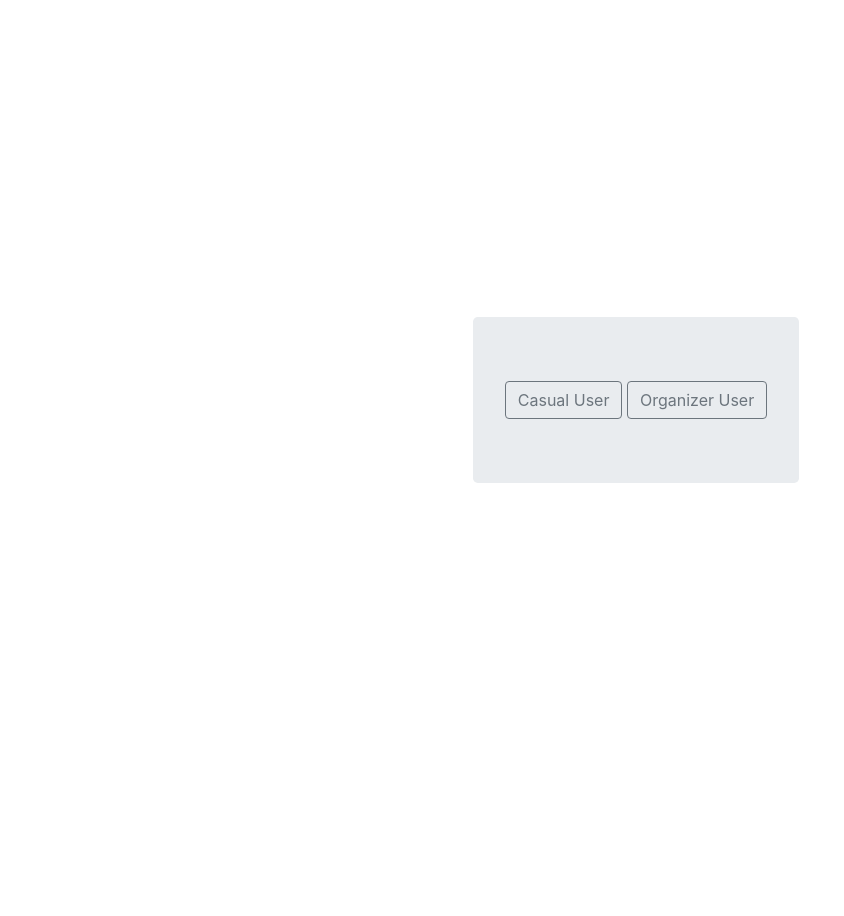
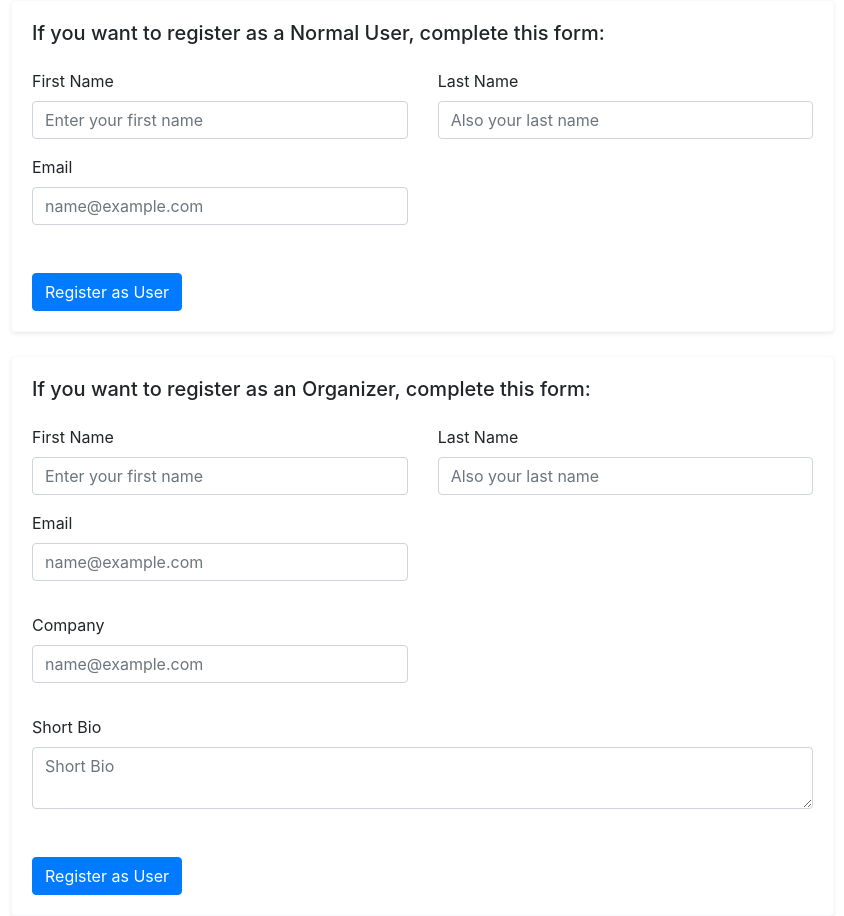
Before and after one commit to Marcolino99/exam_project, a Django app: template book2fest/templates/book2fest/choose_profile.html in a window 1280 px wide. Shown: the whole page, without its empty margins (4-848 px from the left). Before the commit the page ends 483 px from the top, so only its background shows below. Run offline with Django 3.2, Linux system fonts and the light colour scheme; the template is opened without the code that fills it, so the values that code supplies are empty; some libraries are stand-ins or nearby versions.

Commit message:
Complete Registration Form
Changed the choose page to complete registration page with to forms (one for user one for organizer)

```diff
--- a/book2fest/templates/book2fest/choose_profile.html
+++ b/book2fest/templates/book2fest/choose_profile.html
@@ -4,12 +4,107 @@
 
 
 {% block content %}
-<div class="container h-100 d-flex justify-content-center">
-    <div class="jumbotron my-auto">
-        <a href="{% url 'book2fest:user-profile' %}"><button type="button" class="btn btn-outline-secondary">Casual User</button></a>
-        <a href="{% url 'book2fest:organizer-profile' %}"><button type="button" class="btn btn-outline-secondary">Organizer User</button></a>
+    <main class="content">
+    <div class="column">
+        <form action="{% url 'book2fest:user-create' %}" method="POST" enctype="multipart/form-data">
+            {% csrf_token %}
+             <div class="col-12 col-xl-8">
+                    <div class="card card-body bg-white border-light shadow-sm mb-4">
+                        <h2 class="h5 mb-4">If you want to register as a Normal User, complete this form:</h2>
+                        <div class="row">
+                            <div class="col-md-6 mb-3">
+                                <div>
+                                    <label for="first_name">First Name</label>
+                                    <input name="first_name" class="form-control" id="first_name" type="text"
+                                           placeholder="Enter your first name"
+                                           required>
+                                </div>
+                            </div>
+                            <div class="col-md-6 mb-3">
+                                <div>
+                                    <label for="last_name">Last Name</label>
+                                    <input name="last_name" class="form-control" id="last_name" type="text"
+                                           placeholder="Also your last name"
+                                           required>
+                                </div>
+                            </div>
+                        </div>
+                        <div class="row">
+                            <div class="col-md-6 mb-3">
+                                <div class="form-group">
+                                    <label for="email">Email</label>
+                                    <input name="email" class="form-control" id="email" type="email"
+                                           placeholder="name@example.com" >
+                                </div>
+                            </div>
+                        </div>
+                        <div class="mt-3">
+                            <button type="submit" class="btn btn-primary">Register as User</button>
+                        </div>
+                    </div>
+                </div>
+        </form>
+
     </div>
-</div>
+    <div class="column">
+            <form action="{% url 'book2fest:organizer-create' %}" method="POST" enctype="multipart/form-data">
+            {% csrf_token %}
+                <div class="col-12 col-xl-8">
+                    <div class="card card-body bg-white border-light shadow-sm mb-4">
+                        <h2 class="h5 mb-4">If you want to register as an Organizer, complete this form:</h2>
+                        <div class="row">
+                            <div class="col-md-6 mb-3">
+                                <div>
+                                    <label for="first_name">First Name</label>
+                                    <input name="first_name" class="form-control" id="first_name-org" type="text"
+                                           placeholder="Enter your first name"
+                                           required>
+                                </div>
+                            </div>
+                            <div class="col-md-6 mb-3">
+                                <div>
+                                    <label for="last_name">Last Name</label>
+                                    <input name="last_name" class="form-control" id="last_name-org" type="text"
+                                           placeholder="Also your last name"
+                                           required>
+                                </div>
+                            </div>
+                        </div>
+                        <div class="row">
+                            <div class="col-md-6 mb-3">
+                                <div class="form-group">
+                                    <label for="email">Email</label>
+                                    <input name="email" class="form-control" id="email-org" type="email"
+                                           placeholder="name@example.com">
+                                </div>
+                            </div>
+                        </div>
+                        <div class="row">
+                            <div class="col-md-6 mb-3">
+                                <div class="form-group">
+                                    <label for="company">Company</label>
+                                    <input name="company" class="form-control" id="company" type="company"
+                                           placeholder="name@example.com" >
+                                </div>
+                            </div>
+                        </div>
+                        <div class="row">
+                            <div class="col-md-12 mb-3">
+                                <div class="form-group">
+                                    <label for="short_bio">Short Bio</label>
+                                    <textarea name="short_bio" class="form-control" id="short_bio"
+                                              placeholder="Short Bio"></textarea>
+                                </div>
+                            </div>
+                        </div>
+                        <div class="mt-3">
+                            <button type="submit" class="btn btn-primary">Register as User</button>
+                        </div>
+                    </div>
+                </div>
+        </form>
 
+        </div>
+    </main>
 
-{% endblock%}
+{% endblock %}
```
